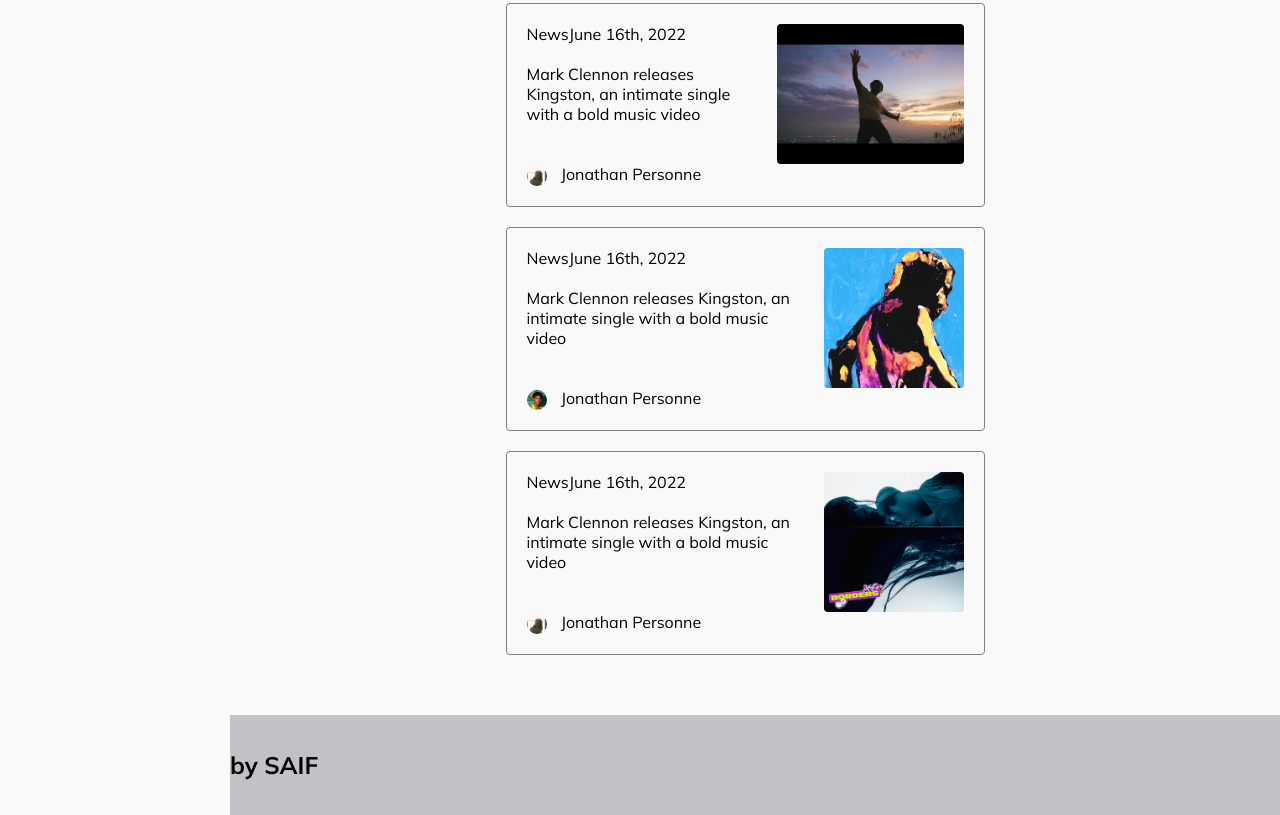
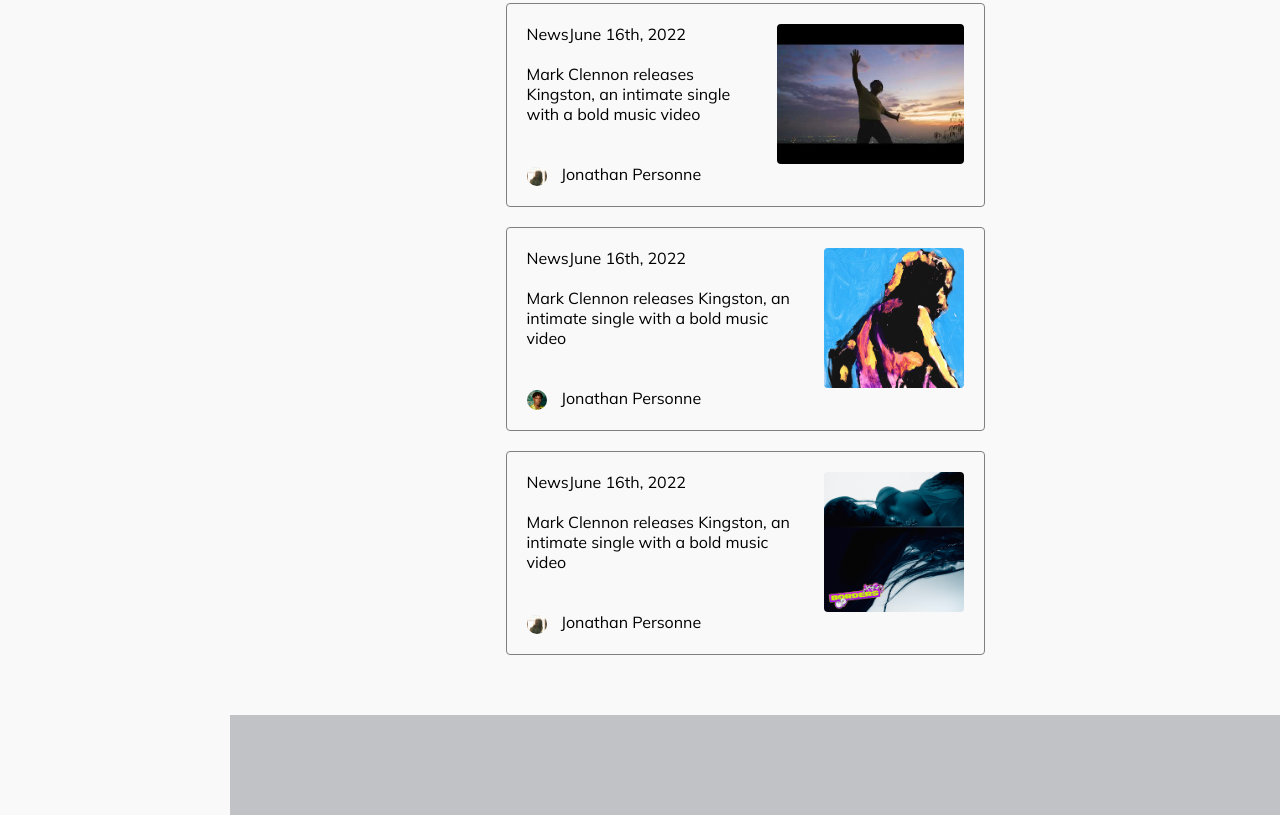
Before and after one commit to saifskd/Bonsound, a plain HTML site: page index.html in a window 1280 px wide. Shown: the part 4853-5668 px from the top of the page. Drawn offline with Linux system fonts and the light colour scheme.

Commit message:
Update index.html
nothing

```diff
--- a/index.html
+++ b/index.html
@@ -990,7 +990,7 @@
             </div>
         </div>
         <div class="futter">
-            <h2>by SAIF</h2>
+<!--             <h2>by SAIF</h2> -->
         </div>
 </body>
 
```
